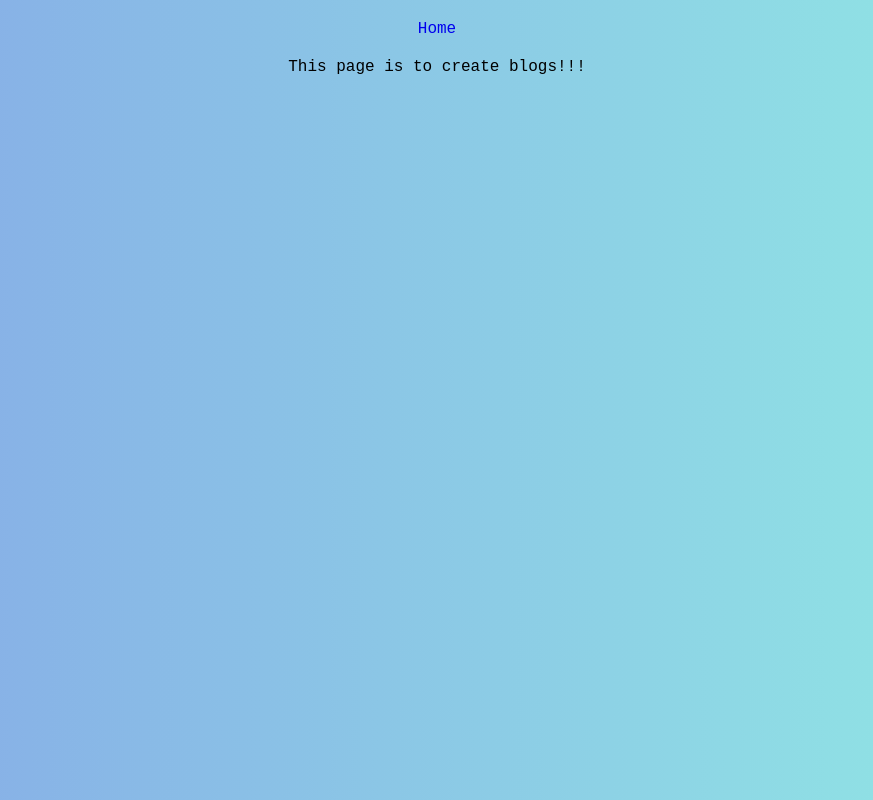
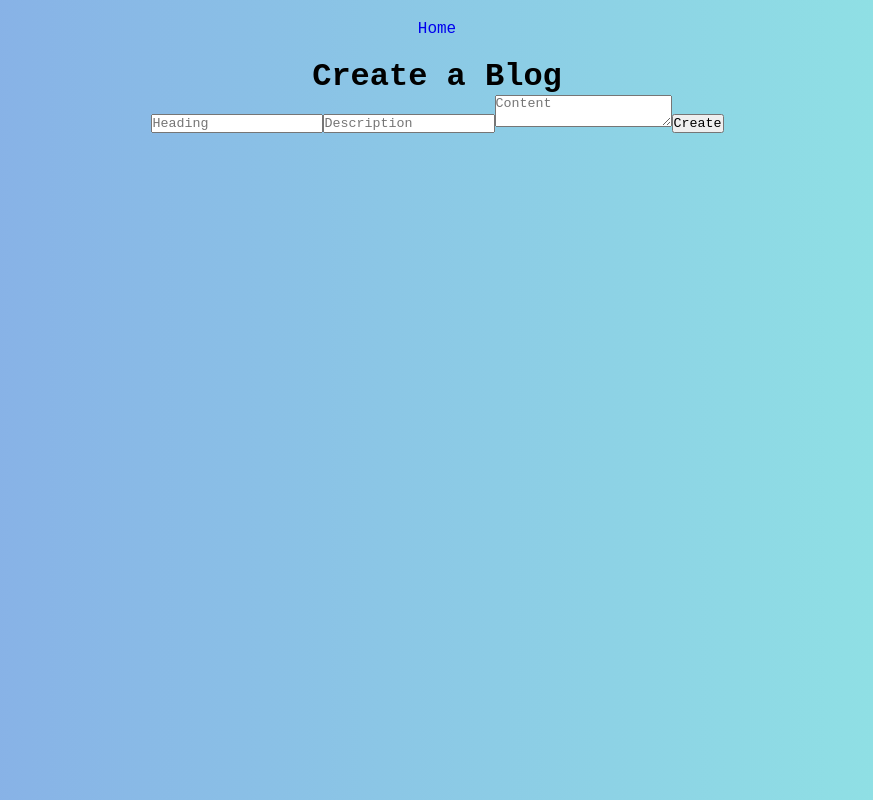
Before and after one commit to leocodeio/catalyst-sources, a React (Create React App) app in the folder frontend/: page /create in a window 1280 px wide. Shown: the whole page, without its empty margins (203-1076 px from the left). Built offline with nearby package versions, Linux system fonts and the light colour scheme.

Commit message:
did some progress in creating a blog.. email should be getted in..

```diff
--- a/frontend/src/components/Create.jsx
+++ b/frontend/src/components/Create.jsx
@@ -1,15 +1,84 @@
-import React from 'react'
-import { Link } from 'react-router-dom'
+import React, { useState } from "react";
+import { Link, useNavigate } from "react-router-dom";
+import axios from 'axios';
 
-const Create = () => {
+function Create() {
+  const [formData, setFormData] = useState({
+    heading: "",
+    description: "",
+    content: "",
+  });
+  const navigate=useNavigate();
+  const handleChange = (e) => {
+    const { name, value } = e.target;
+    setFormData((prevState) => ({
+      ...prevState,
+      [name]: value,
+    }));
+  };
+
+  const handleSubmit = async (e) => {
+    e.preventDefault();
+    const { heading, description, content } = formData;
+    if (heading && description && content) {
+      try {
+        const response = await axios.post('http://localhost:3001/create', { heading, description, content });
+        console.log(response.data);
+        if (response.status === 200){
+          navigate('/');
+        }
+      } catch (error) {
+        console.error('Error:', error);
+      }
+      console.log("Form submitted:", formData);
+      setFormData({
+        heading: "",
+        description: "",
+        content: "",
+      });
+    } else {
+      alert("Please fill in all fields.");
+    }
+  };
+
   return (
     <div>
       <div className="links">
         <Link className="link" to="/">Home</Link>
       </div>
-      This page is to create blogs!!!
+      <header>
+        <h1>Create a Blog</h1>
+      </header>
+      <main>
+        <form onSubmit={handleSubmit}>
+          <input
+            type="text"
+            name="heading"
+            value={formData.heading}
+            onChange={handleChange}
+            placeholder="Heading"
+            required
+          />
+          <input
+            type="text"
+            name="description"
+            value={formData.description}
+            onChange={handleChange}
+            placeholder="Description"
+            required
+          />
+          <textarea
+            name="content"
+            value={formData.content}
+            onChange={handleChange}
+            placeholder="Content"
+            required
+          />
+          <button type="submit">Create</button>
+        </form>
+      </main>
     </div>
-  )
+  );
 }
 
-export default Create
+export default Create;
```
Also changed, not shown: 2 other files (tests, documents, lock files or other folders).
